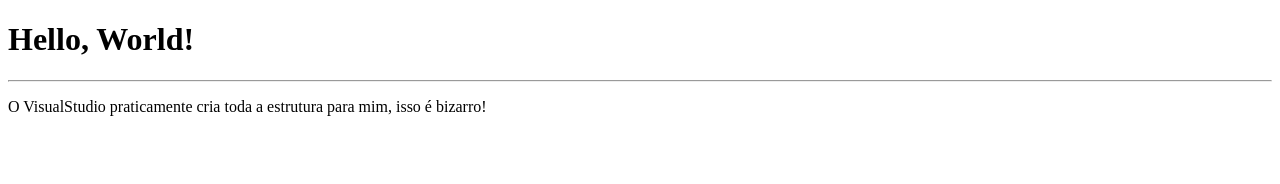
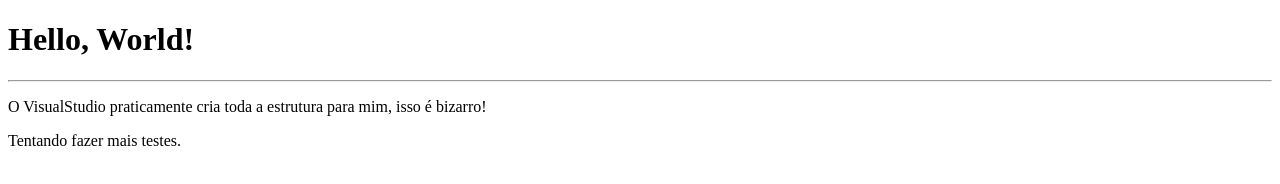
Before and after one commit to hugofetra/Hello-World-, a plain HTML site: page site-hugoalmeida/index.html in a window 1280 px wide. Drawn offline with Linux system fonts and the light colour scheme.

Commit message:
Update index.html

```diff
--- a/site-hugoalmeida/index.html
+++ b/site-hugoalmeida/index.html
@@ -10,6 +10,7 @@
     <h1>Hello, World!</h1>
     <hr>
     <p>O VisualStudio praticamente cria toda a estrutura para mim, isso é bizarro!</p>
+    <p>Tentando fazer mais testes.</p>
 
 </body>
 </html>
```
